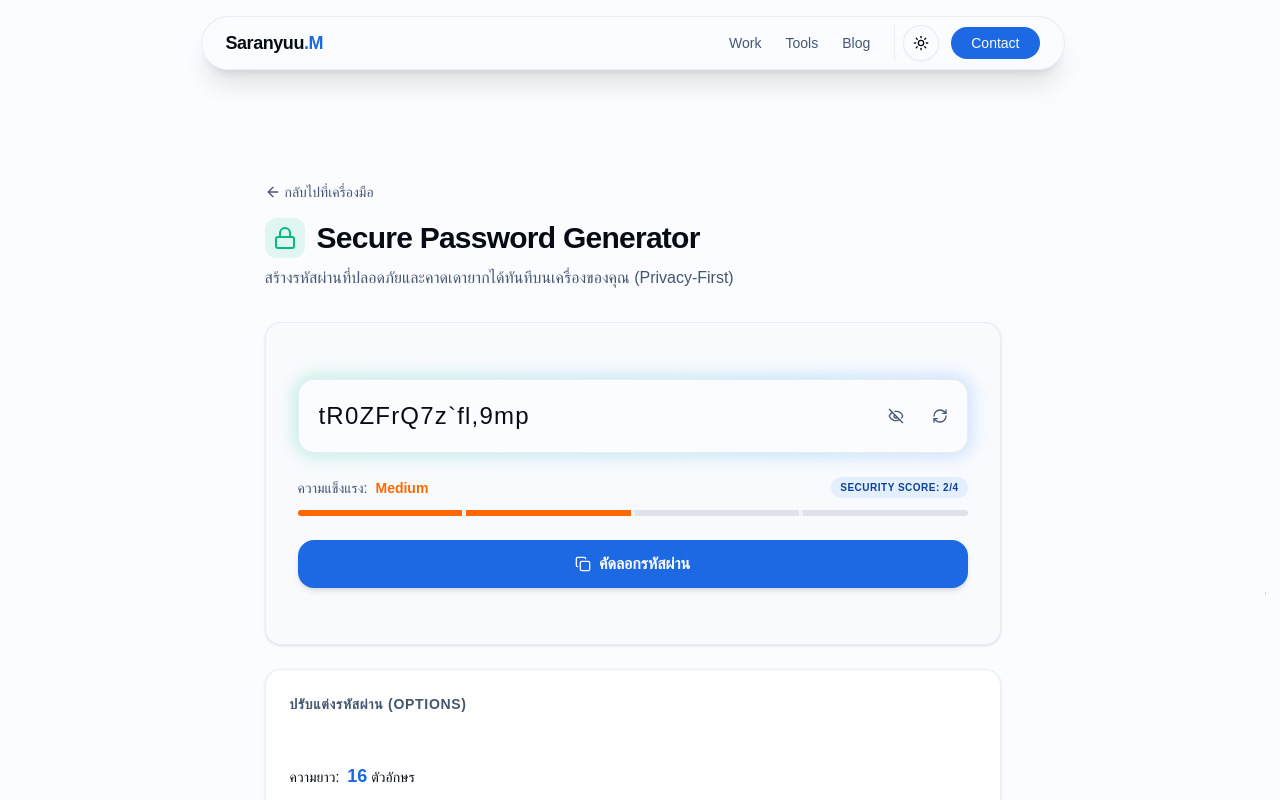
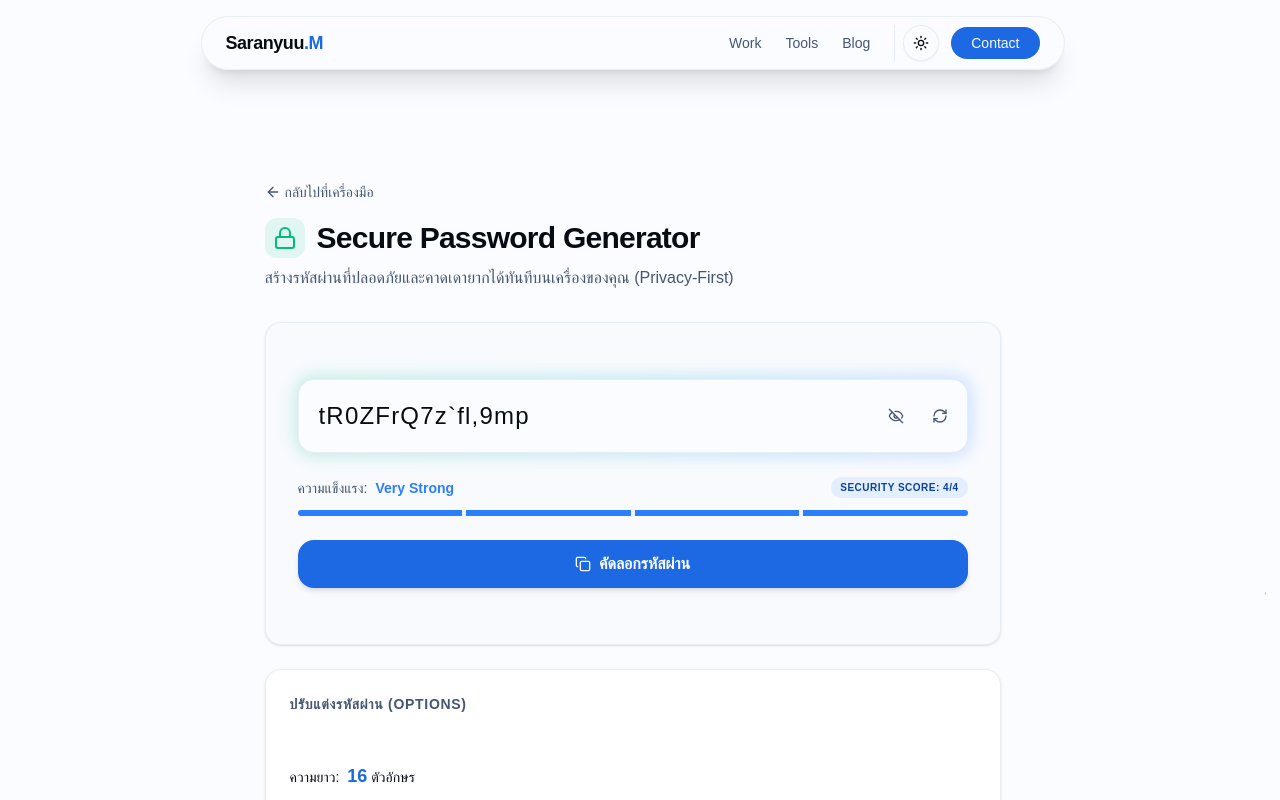
Before and after one commit to Yuukub/yuukub.github.io, a Next.js app: page /tools/password-generator in a window 1280 px wide. Shown: the top 800 px of the page. Built offline with nearby package versions, Linux system fonts and the light colour scheme; a web font is replaced by a local one.

Commit message:
Refine Password Generator: 32-char limit and entropy-based strength meter

```diff
--- a/src/app/tools/password-generator/page.tsx
+++ b/src/app/tools/password-generator/page.tsx
@@ -55,19 +55,28 @@ export default function PasswordGenerator() {
     }, [generatePassword]);
 
     useEffect(() => {
-        // Simple strength calculator
-        let score = 0;
-        if (password.length > 12) score++;
-        if (password.length > 18) score++;
-        if (/[A-Z]/.test(password)) score++;
-        if (/[0-9]/.test(password)) score++;
-        if (/[^A-Za-z0-9]/.test(password)) score++;
+        // More robust strength calculator (Entropy-based heuristic)
+        let entropy = 0;
+        const poolSize =
+            (options.lowercase ? 26 : 0) +
+            (options.uppercase ? 26 : 0) +
+            (options.numbers ? 10 : 0) +
+            (options.symbols ? 32 : 0);
 
-        if (score <= 2) setStrength({ label: "Weak", score: 1, color: "text-red-500", bg: "bg-red-500" });
-        else if (score <= 4) setStrength({ label: "Medium", score: 2, color: "text-orange-500", bg: "bg-orange-500" });
-        else if (score <= 5) setStrength({ label: "Strong", score: 3, color: "text-emerald-500", bg: "bg-emerald-500" });
+        if (poolSize > 0 && password.length > 0) {
+            entropy = Math.floor(password.length * Math.log2(poolSize));
+        }
+
+        // Standard entropy thresholds:
+        // < 40: Weak
+        // 40-60: Medium
+        // 60-80: Strong
+        // > 80: Very Strong
+        if (entropy < 40) setStrength({ label: "Weak", score: 1, color: "text-red-500", bg: "bg-red-500" });
+        else if (entropy < 60) setStrength({ label: "Medium", score: 2, color: "text-orange-500", bg: "bg-orange-500" });
+        else if (entropy < 80) setStrength({ label: "Strong", score: 3, color: "text-emerald-500", bg: "bg-emerald-500" });
         else setStrength({ label: "Very Strong", score: 4, color: "text-blue-500", bg: "bg-blue-500" });
-    }, [password]);
+    }, [password, options]);
 
     const copyToClipboard = () => {
         navigator.clipboard.writeText(password);
@@ -175,7 +184,7 @@ export default function PasswordGenerator() {
                                 <input
                                     type="range"
                                     min="8"
-                                    max="64"
+                                    max="32"
                                     value={length}
                                     onChange={(e) => setLength(parseInt(e.target.value))}
                                     className="w-full h-1.5 bg-muted rounded-lg appearance-none cursor-pointer accent-primary"
```
